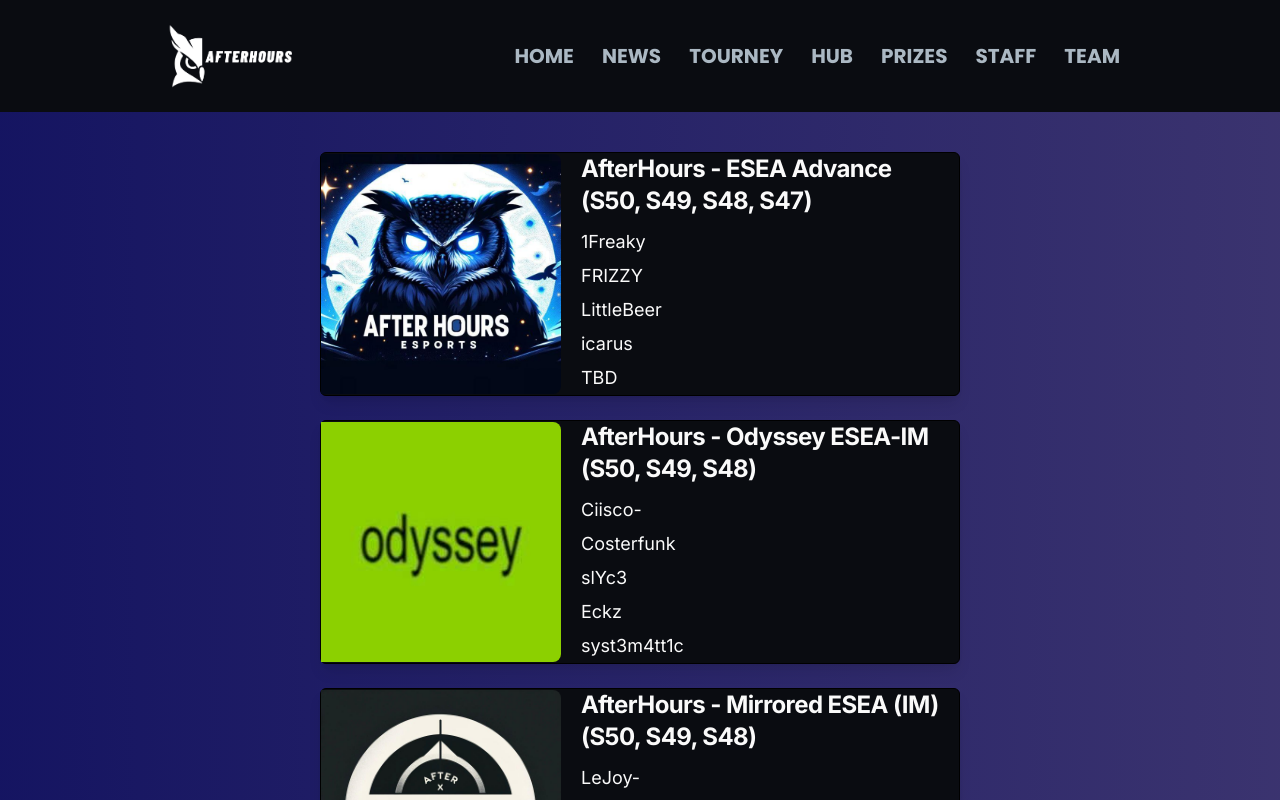
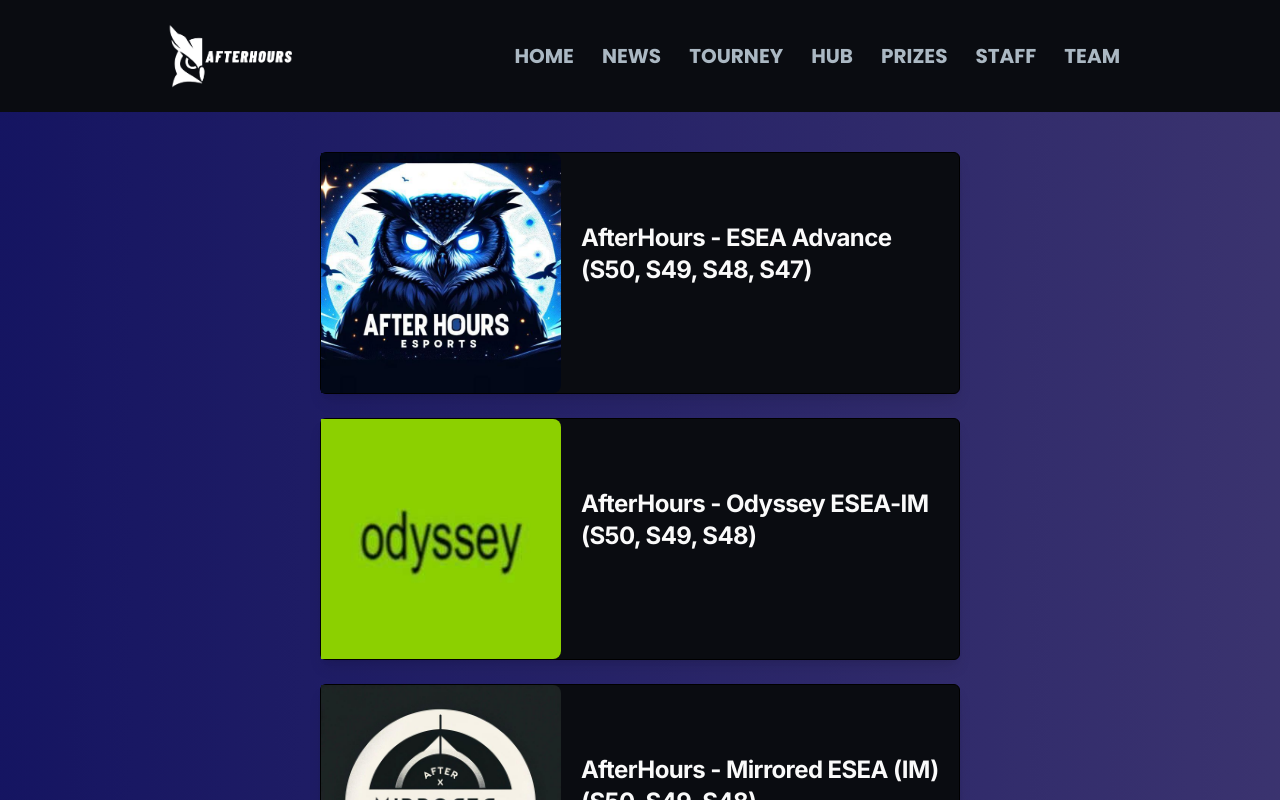
Before and after one commit to saifallofjmr/afterhours-cs2, a Next.js app: page /team in a window 1280 px wide. Shown: the top 800 px of the page. Built offline with nearby package versions, Linux system fonts and the light colour scheme.

Commit message:
Update TeamsCard.tsx
extending feature set

```diff
--- a/src/components/TeamsCard.tsx
+++ b/src/components/TeamsCard.tsx
@@ -1,9 +1,15 @@
 import React from "react";
+
+type Player = {
+  name: string;
+  faceitUrl: string;
+  twitchUrl?: string; // Optional since not all players may have a Twitch link
+};
 
 type TeamCardProps = {
   imageUrl: string;
   title: string;
-  players: string[];
+  players: Player[];
 };
 
 export default function TeamsCard({ imageUrl, title, players }: TeamCardProps) {
@@ -12,19 +18,29 @@
       <img
         src={imageUrl}
         alt={title}
-        className="h-60 w-36 rounded-r-lg object-cover md:h-60 md:w-60"
+        className="h-60 w-36 rounded-r-lg object-cover md:h-full md:w-60"
       />
       <div className="flex flex-col justify-between leading-normal">
         <h1 className="mb-4 text-sm font-bold tracking-tight text-start px-2 text-white md:mb-2 md:px-5 md:text-2xl">
           {title}
         </h1>
         <ul>
-          {players.map((players, index) => (
+          {players.map((player, index) => (
             <li
               className="cursor-pointer px-3 py-[3px] text-start text-sm text-white hover:text-accent md:px-5 md:text-lg"
               key={index}
             >
-              {players}
+              <a href={player.faceitUrl} target="_blank" rel="noopener noreferrer" className="hover:underline">
+                {player.name}
+              </a>
+              {player.twitchUrl && (
+                <>
+                  {" - "}
+                  <a href={player.twitchUrl} target="_blank" rel="noopener noreferrer" className="hover:underline">
+                    Twitch
+                  </a>
+                </>
+              )}
             </li>
           ))}
         </ul>
```
